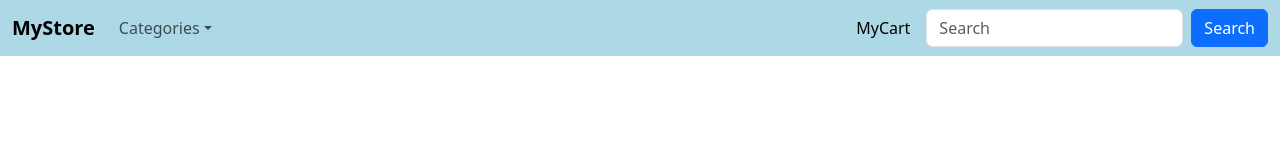
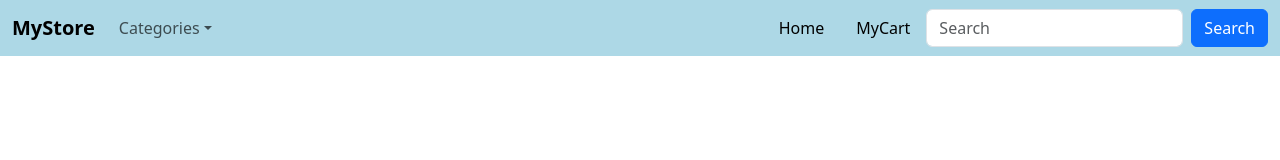
Before and after one commit to lakshmiprasanna-2003/ReactEcommerce, a React (Vite) app: page / in a window 1280 px wide. Shown: the top 160 px of the page. Built offline with nearby package versions, Linux system fonts and the light colour scheme; no server answers.

Commit message:
changed in link

```diff
--- a/src/Comonents/Navbar.jsx
+++ b/src/Comonents/Navbar.jsx
@@ -27,7 +27,7 @@ function StoreNavbar({ onSearch, onCategorySelect }) {
   return (
     <Navbar expand="lg" style={{ background: 'lightblue' }} className='m-0 p-0'>
       <Container fluid>
-        <Navbar.Brand href="/ReactEcommerce/"><b>MyStore</b></Navbar.Brand>
+        <Navbar.Brand ><b>MyStore</b></Navbar.Brand>
         <Navbar.Toggle aria-controls="navbarScroll" />
         <Navbar.Collapse id="navbarScroll">
           <Nav className="me-auto my-2 my-lg-0" style={{ maxHeight: '100px' }}>
@@ -57,6 +57,7 @@ function StoreNavbar({ onSearch, onCategorySelect }) {
               <NavDropdown.Item onClick={() => handleCategory('womens-bags')}>womens-bags</NavDropdown.Item>
             </NavDropdown>
           </Nav>
+          <Link to='/ReactEcommerce' className='m-3' style={{textDecoration:'none', color:'black'}}>Home</Link>
           <Link to='/ReactEcommerce/cart' className='m-3' style={{textDecoration:'none', color:'black'}}>MyCart</Link>
           <Form className="d-flex" onSubmit={handleSearch}>
             <Form.Control
```
